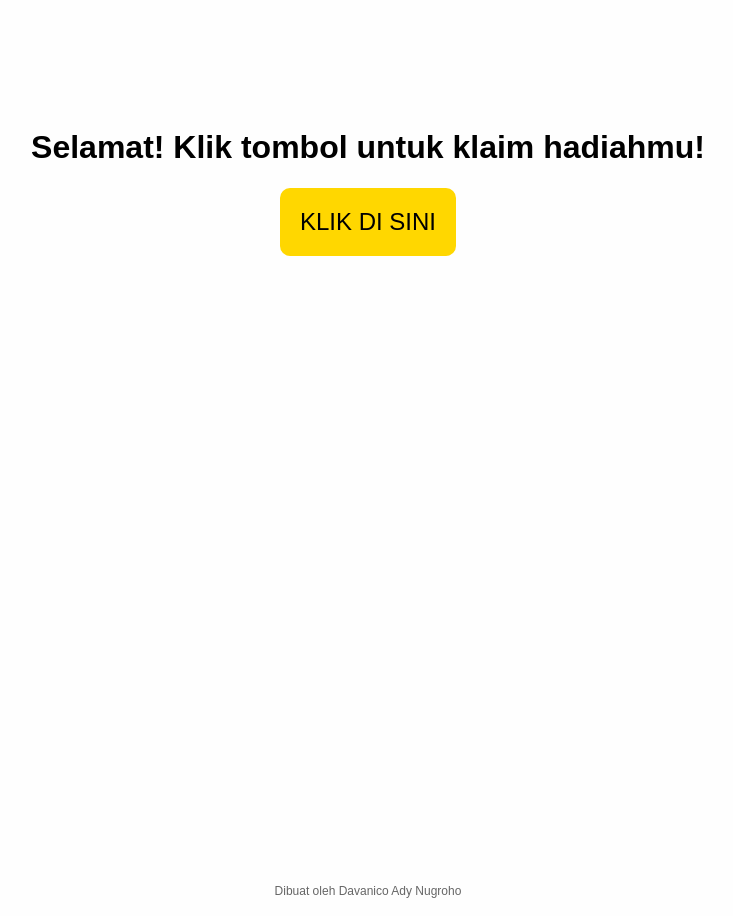
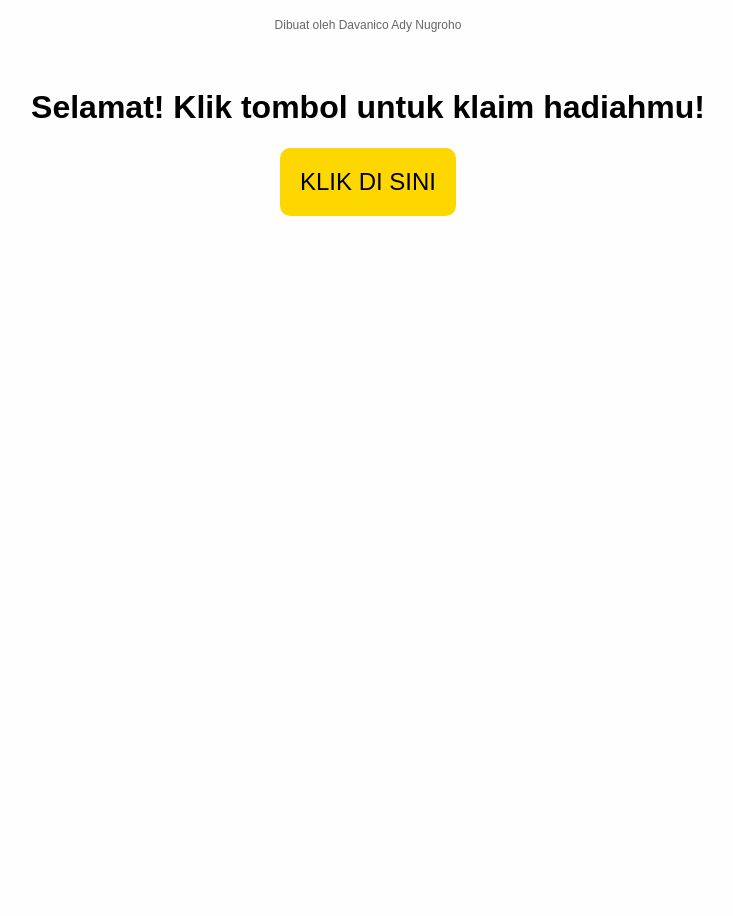
Before and after one commit to gamedav18/J-word, a plain HTML site: page index.html in a window 1280 px wide. Shown: the whole page, without its empty margins (272-1005 px from the left). After the commit the page ends 876 px from the top, so only its background shows below. Drawn offline with Linux system fonts and the light colour scheme.

Commit message:
Update index.html

```diff
--- a/index.html
+++ b/index.html
@@ -7,7 +7,7 @@
     body {
       text-align: center;
       font-family: sans-serif;
-      padding-top: 100px;
+      padding-top: 60px;
       background-color: #fefefe;
       position: relative;
       min-height: 100vh;
@@ -20,9 +20,9 @@
       border-radius: 10px;
       cursor: pointer;
     }
-    .footer {
+    .header {
       position: absolute;
-      bottom: 10px;
+      top: 10px;
       width: 100%;
       font-size: 12px;
       color: #666;
@@ -30,6 +30,8 @@
   </style>
 </head>
 <body>
+  <div class="header">Dibuat oleh Davanico Ady Nugroho</div>
+
   <h1>Selamat! Klik tombol untuk klaim hadiahmu!</h1>
   <button onclick="playSound()">KLIK DI SINI</button>
 
@@ -37,8 +39,6 @@
     <source src="jawa.mp3" type="audio/mpeg">
     Browser kamu tidak mendukung audio.
   </audio>
-
-  <div class="footer">Dibuat oleh Davanico Ady Nugroho</div>
 
   <script>
     function playSound() {
```
